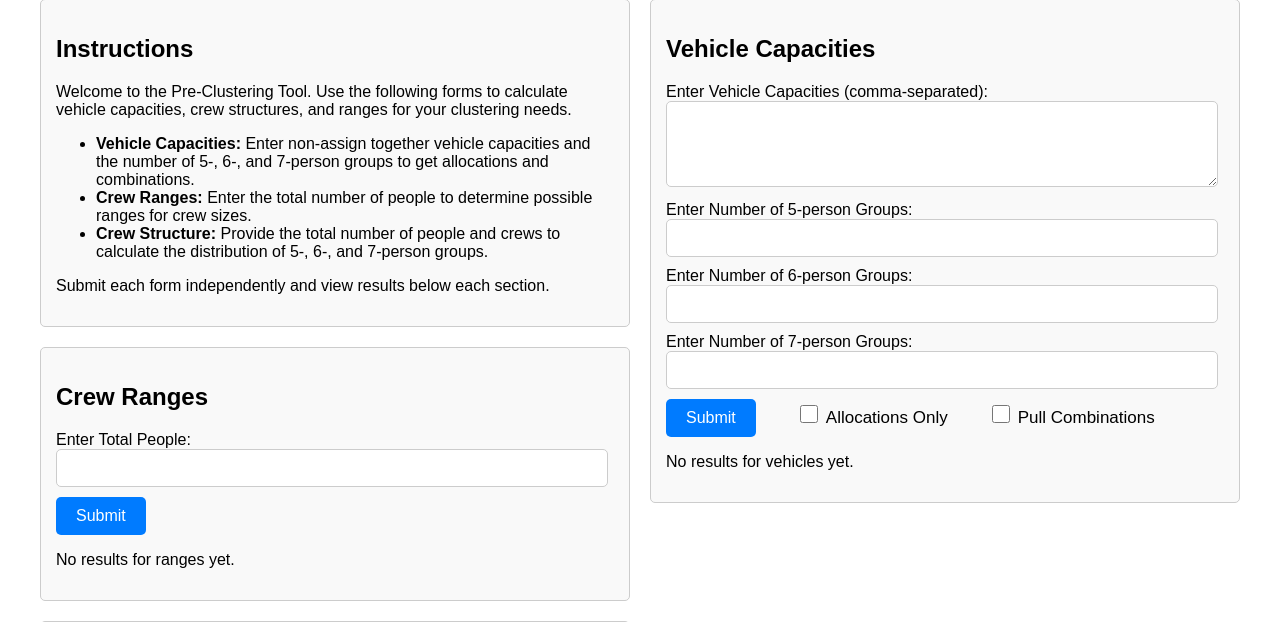
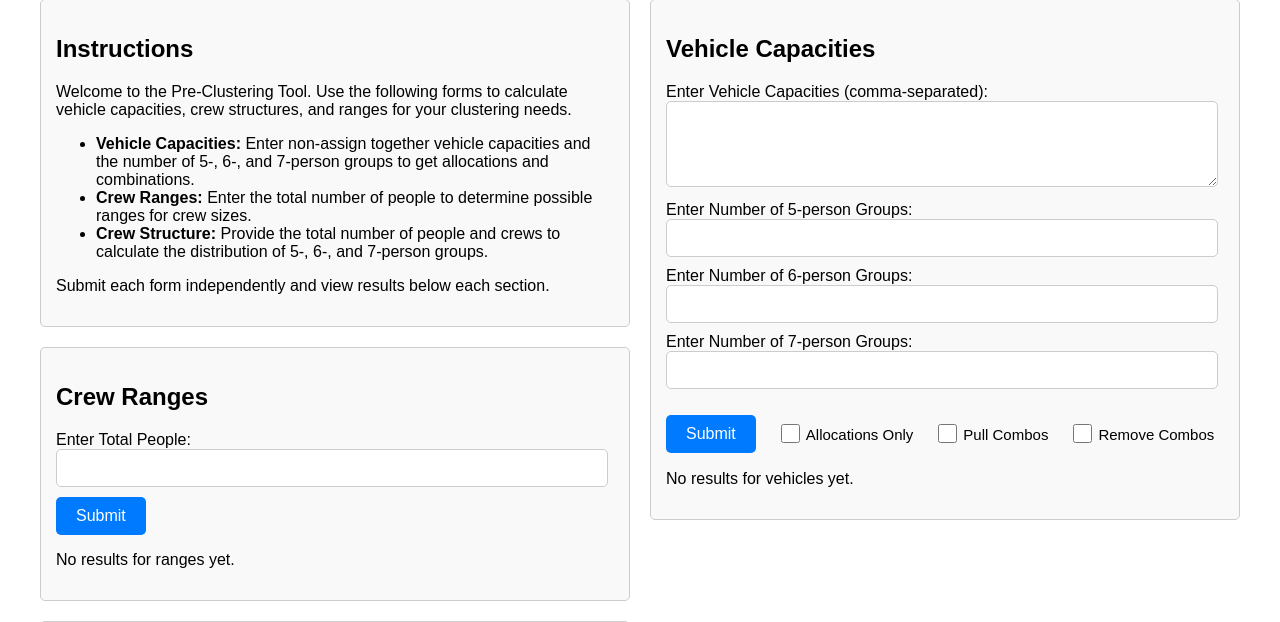
Before and after one commit to cbmckinstry/Pre-Clustering1, a Flask app: page / in a window 1280 px wide. Shown: the part 21-643 px from the top of the page. Run offline with Flask 3, Linux system fonts and the light colour scheme.

Commit message:
Added Less Combos

```diff
--- a/Master.py
+++ b/Master.py
@@ -132,6 +132,10 @@ def allone(combos):
         for item in elem:
             out.append(item)
     return out
+def oppallone(allone,vehlist):
+    for x in allone:
+        vehlist.remove(x)
+    return vehlist
 def person_calc(combos,sizes):
     pers_out=[]
     for elem in combos:
--- a/app.py
+++ b/app.py
@@ -30,6 +30,7 @@ def index():
             pers7_input = request.form.get("pers7", "").strip()
             allocations_only = int(request.form.get("allocations_only", 0))
             pull_combinations = int(request.form.get("pull_combinations", 0))
+            remove_combinations=int(request.form.get("remove_combinations", 0))
 
             vehlist = [int(x.strip()) for x in vehlist_input.split(",") if x.strip()]
             pers5 = int(pers5_input) if pers5_input else 0
@@ -112,12 +113,12 @@ def index():
             session["allocations_only"] = allocations_only
             session["alllist"]=alllist
             session["backupsize"]=backupsize
-            if pull_combinations==0:
+            if pull_combinations==0 and remove_combinations==0:
                 session["vehlist"] = vehlist
                 session["pers5"] = pers5
                 session["pers6"] = pers6
                 session["pers7"] = pers7
-            elif pull_combinations!=0 and allocations_only==0:
+            elif pull_combinations!=0:
                 session["vehlist"] = allone(combos.copy())
                 session["pers6"] = totalhelp[1]
                 if backupsize==5:
@@ -126,6 +127,15 @@ def index():
                 else:
                     session["pers5"] = pers5
                     session["pers7"] = totalhelp[0]
+            elif remove_combinations!=0:
+                session["vehlist"]=oppallone(allone(combos.copy()),vehlist)
+                session["pers6"] = pers6-totalhelp[1]
+                if backupsize==5:
+                    session["pers5"] = pers5-totalhelp[0]
+                    session["pers7"] = pers7
+                else:
+                    session["pers5"] = pers5
+                    session["pers7"] = pers7-totalhelp[0]
             session["rem_vehs"]=rem_vehs
             session["results"] = results
 
--- a/templates/index.html
+++ b/templates/index.html
@@ -5,18 +5,26 @@
         document.addEventListener("DOMContentLoaded", function () {
             const allocationsOnly = document.getElementById("allocations_only");
             const pullCombinations = document.getElementById("pull_combinations");
+            const removeCombinations = document.getElementById("remove_combinations");
 
             function handleCheckboxChange(event) {
                 if (event.target.checked) {
                     if (event.target === allocationsOnly) {
                         pullCombinations.checked = false;
-                    } else {
+                        removeCombinations.checked = false;
+                    } else if (event.target === pullCombinations) {
                         allocationsOnly.checked = false;
+                        removeCombinations.checked = false;
+                    } else if (event.target === removeCombinations) {
+                        allocationsOnly.checked = false;
+                        pullCombinations.checked = false;
                     }
                 }
             }
+
             allocationsOnly.addEventListener("change", handleCheckboxChange);
             pullCombinations.addEventListener("change", handleCheckboxChange);
+            removeCombinations.addEventListener("change", handleCheckboxChange);
         });
     </script>
     <meta charset="UTF-8">
@@ -105,6 +113,7 @@
                 width: 100%;
             }
         }
+
         @media (max-width: 600px) {
             .checkbox-submit-container {
                 flex-direction: column;
@@ -231,7 +240,6 @@
             <div class="checkbox-submit-container">
                 <button type="submit" class="submit-button">Submit</button>
 
-                <div class="checkbox-group">
                 <label class="checkbox-label">
                     <input type="checkbox" id="allocations_only" name="allocations_only" value="1"
                             {% if allocations_only == 1 %} checked {% endif %}>
@@ -241,46 +249,46 @@
                 <label class="checkbox-label">
                     <input type="checkbox" id="pull_combinations" name="pull_combinations" value="1"
                             {% if pull_combinations == 1 %} checked {% endif %}>
-                        Pull Combinations
+                    Pull Combos
                 </label>
-                </div>
+
+                <label class="checkbox-label">
+                    <input type="checkbox" id="remove_combinations" name="remove_combinations" value="1"
+                            {% if remove_combinations == 1 %} checked {% endif %}>
+                    Remove Combos
+                </label>
             </div>
 
             <style>
-                .checkbox-submit-container {
-                    display: flex;
-                    align-items: center;
-                    justify-content: flex-start;
-                    gap: 40px;
-                    flex-wrap: wrap;
-                    width: 100%;
-                }
 
                 .submit-button {
                     flex-shrink: 0;
                 }
 
-                .checkbox-group {
+                .checkbox-submit-container {
                     display: flex;
-                    gap: 40px;
+                    align-items: center; /* aligns vertically */
+                    gap: 25px;
+                    margin-top: 15px;
                     flex-wrap: wrap;
                 }
 
                 .checkbox-label {
                     display: flex;
                     align-items: center;
-                    font-size: 17px;
+                    font-size: 15px;
                     cursor: pointer;
                     white-space: nowrap;
-                    line-height: 1;
+                    height: 38px;
+                    padding-top: 2px;
                 }
 
                 .checkbox-label input[type="checkbox"] {
-                    width: 18px;
-                    height: 18px;
-                    margin-right: 8px;
+                    width: 19px;
+                    height: 19px;
+                    margin: 0 6px 0 0;
+                    transform: translateY(-1px); /* keeps checkbox vertically aligned */
                     cursor: pointer;
-                    vertical-align: middle;
                 }
 
                 /* Mobile-friendly adjustments */
@@ -291,10 +299,6 @@
                         gap: 10px;
                     }
 
-                    .checkbox-group {
-                        justify-content: flex-start;
-                        width: auto;
-                    }
                 }
 
                 button {
```
Lines whose indentation alone changed are shown as unchanged.
